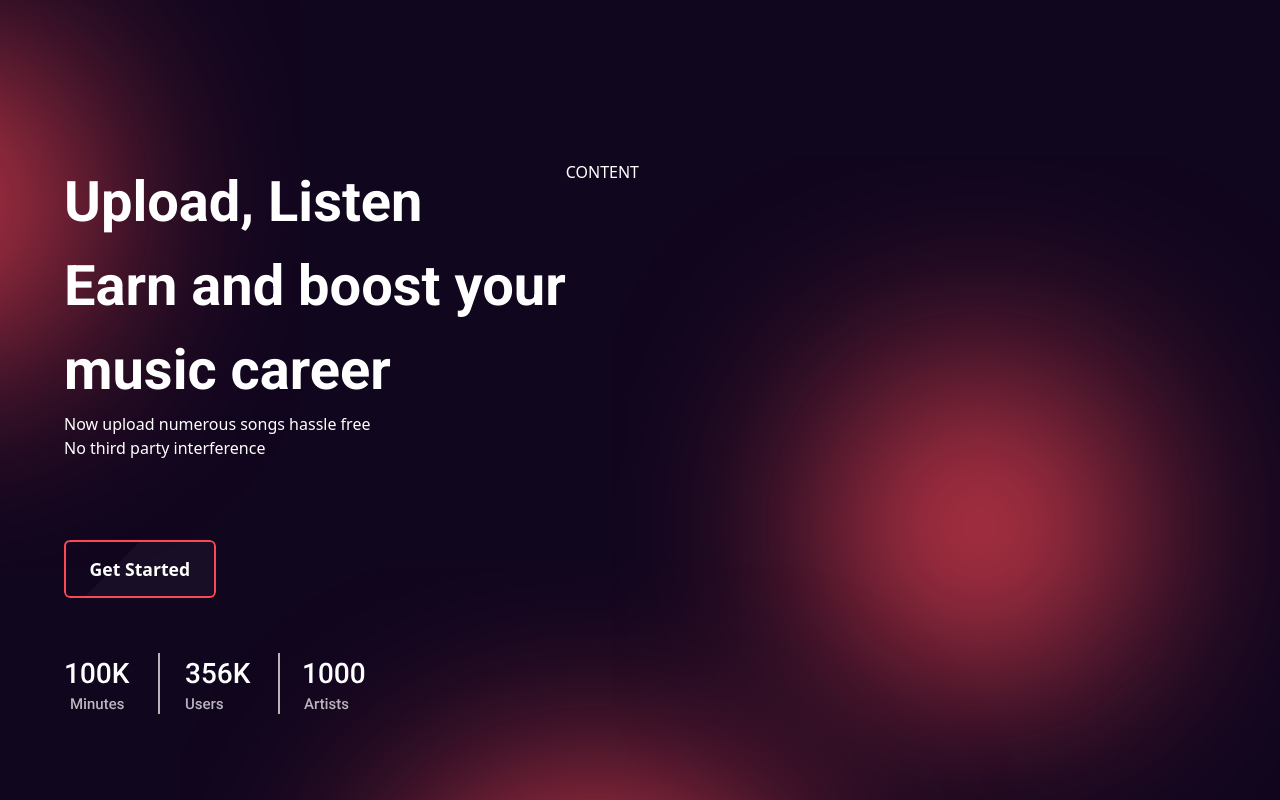
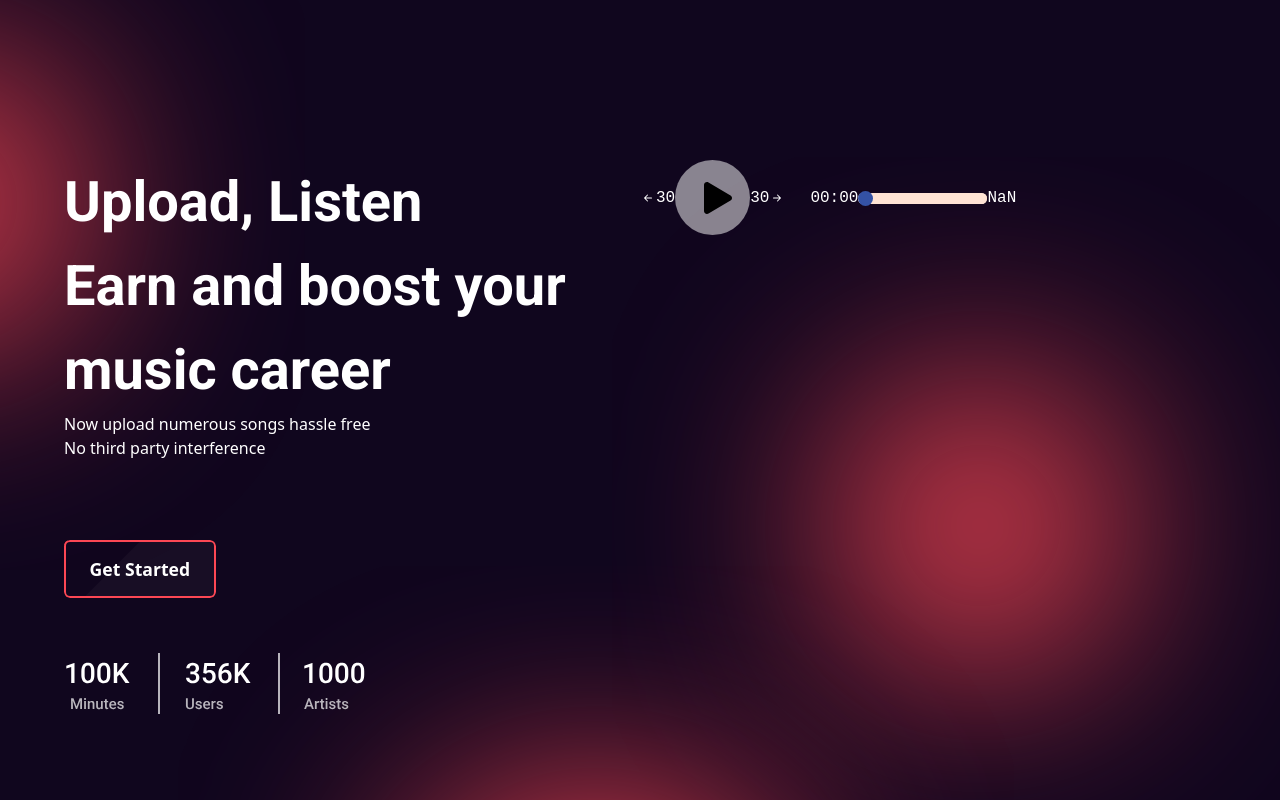
Before and after one commit to pratham-bhatnagar/IndieHub, a React (Create React App) app: page / in a window 1280 px wide. Built offline with nearby package versions, Linux system fonts and the light colour scheme.

Commit message:
:sparkles: add music player
add music player

```diff
--- a/package.json
+++ b/package.json
@@ -10,6 +10,8 @@
     "postcss": "^8.4.6",
     "react": "^17.0.2",
     "react-dom": "^17.0.2",
+    "react-icons": "^4.3.1",
+    "react-jinke-music-player": "^4.24.2",
     "react-scripts": "5.0.0",
     "tailwindcss": "^3.0.23",
     "web-vitals": "^2.1.4"
--- a/src/App.js
+++ b/src/App.js
@@ -3,6 +3,10 @@
 import AboutUS from './components/AboutUs';
 import TopPlaylists from './components/TopPlaylists';
 import Faq from './components/Faq';
+import React from 'react'
+// import ReactJkMusicPlayer from 'react-jinke-music-player'
+// import 'react-jinke-music-player/assets/index.css'
+
 function App() {
   return (
     <div className="bg-[#10061E] h-[100vh] overflow-x-hidden scrollbar-thin scrollbar-thumb-scrollCol overflow-y-scroll">
@@ -11,8 +15,8 @@
       <AboutUS/>
       <TopPlaylists/>
       <Faq/>
+      {/* <ReactJkMusicPlayer glassBg={true} showDownload={false} showThemeSwitch={false} defaultPlayMode="order"  /> */}
       </div>
-
     </div>
   );
 }
--- /dev/null
+++ b/src/components/AudioPlayer.jsx
@@ -0,0 +1,113 @@
+import React, { useState, useRef, useEffect } from "react";
+import styles from "./AudioPlayer.module.css";
+import { BsArrowLeftShort } from "react-icons/bs";
+import { BsArrowRightShort } from "react-icons/bs";
+import { FaPlay } from "react-icons/fa";
+import { FaPause } from "react-icons/fa";
+
+const AudioPlayer = () => {
+  // state
+  const [isPlaying, setIsPlaying] = useState(false);
+  const [duration, setDuration] = useState(0);
+  const [currentTime, setCurrentTime] = useState(0);
+
+  // references
+  const audioPlayer = useRef(); // reference our audio component
+  const progressBar = useRef(); // reference our progress bar
+  const animationRef = useRef(); // reference the animation
+
+  useEffect(() => {
+    const seconds = Math.floor(audioPlayer.current.duration);
+    setDuration(seconds);
+    progressBar.current.max = seconds;
+  }, [audioPlayer?.current?.loadedmetadata, audioPlayer?.current?.readyState]);
+
+  const calculateTime = (secs) => {
+    const minutes = Math.floor(secs / 60);
+    const returnedMinutes = minutes < 10 ? `0${minutes}` : `${minutes}`;
+    const seconds = Math.floor(secs % 60);
+    const returnedSeconds = seconds < 10 ? `0${seconds}` : `${seconds}`;
+    return `${returnedMinutes}:${returnedSeconds}`;
+  };
+
+  const togglePlayPause = () => {
+    const prevValue = isPlaying;
+    setIsPlaying(!prevValue);
+    if (!prevValue) {
+      audioPlayer.current.play();
+      animationRef.current = requestAnimationFrame(whilePlaying);
+    } else {
+      audioPlayer.current.pause();
+      cancelAnimationFrame(animationRef.current);
+    }
+  };
+
+  const whilePlaying = () => {
+    progressBar.current.value = audioPlayer.current.currentTime;
+    changePlayerCurrentTime();
+    animationRef.current = requestAnimationFrame(whilePlaying);
+  };
+
+  const changeRange = () => {
+    audioPlayer.current.currentTime = progressBar.current.value;
+    changePlayerCurrentTime();
+  };
+
+  const changePlayerCurrentTime = () => {
+    progressBar.current.style.setProperty(
+      "--seek-before-width",
+      `${(progressBar.current.value / duration) * 100}%`
+    );
+    setCurrentTime(progressBar.current.value);
+  };
+
+  const backThirty = () => {
+    progressBar.current.value = Number(progressBar.current.value - 30);
+    changeRange();
+  };
+
+  const forwardThirty = () => {
+    progressBar.current.value = Number(progressBar.current.value + 30);
+    changeRange();
+  };
+
+  return (
+    <div className={styles.audioPlayer}>
+      <audio
+        ref={audioPlayer}
+        src="https://cdn.simplecast.com/audio/cae8b0eb-d9a9-480d-a652-0defcbe047f4/episodes/af52a99b-88c0-4638-b120-d46e142d06d3/audio/500344fb-2e2b-48af-be86-af6ac341a6da/default_tc.mp3"
+        preload="metadata"
+      ></audio>
+      <button className={styles.forwardBackward} onClick={backThirty}>
+        <BsArrowLeftShort /> 30
+      </button>
+      <button onClick={togglePlayPause} className={styles.playPause}>
+        {isPlaying ? <FaPause /> : <FaPlay className={styles.play} />}
+      </button>
+      <button className={styles.forwardBackward} onClick={forwardThirty}>
+        30 <BsArrowRightShort />
+      </button>
+
+      {/* current time */}
+      <div className={styles.currentTime}>{calculateTime(currentTime)}</div>
+
+      {/* progress bar */}
+      <div>
+        <input
+          type="range"
+          className={styles.progressBar}
+          defaultValue="0"
+          ref={progressBar}
+          onChange={changeRange}
+        />
+      </div>
+
+      {/* duration */}
+      <div className={styles.duration}>
+        {duration && !isNaN(duration) && calculateTime(duration)}
+      </div>
+    </div>
+  );
+};
+
+export { AudioPlayer };
--- /dev/null
+++ b/src/components/AudioPlayer.module.css
@@ -0,0 +1,153 @@
+.audioPlayer {
+  --primary: #ffffff81;
+  --secondary: #000000;
+
+  align-items: center;
+  display: flex;
+  width: 700px;
+}
+
+.forwardBackward {
+  background: none;
+  border: none;
+  display: flex;
+  align-items: center;
+  font-family: monospace;
+  font-size: 16px;
+  cursor: pointer;
+}
+
+.forwardBackward:hover {
+  color: var(--primary);
+}
+
+.playPause {
+  background: var(--primary);
+  border: none;
+  border-radius: 50%;
+  width: 75px;
+  height: 75px;
+  font-size: 32px;
+  color: var(--secondary);
+  display: flex;
+  justify-content: center;
+  align-items: center;
+}
+
+.play {
+  position: relative;
+  left: 5px;
+}
+
+.currentTime,
+.duration {
+  font-family: monospace;
+  font-size: 16px;
+}
+
+.currentTime {
+  margin-left: 25px;
+}
+
+.progressBar {
+  --bar-bg: #ffe3d4;
+  --seek-before-width: 0;
+  --seek-before-color: #ffc2a1;
+  --knobby: #3452a5;
+  --selectedKnobby: #26c9c3;
+
+  appearance: none;
+  background: var(--bar-bg);
+  border-radius: 10px;
+  position: relative;
+  width: 100%;
+  height: 11px;
+  outline: none;
+}
+
+/* progress bar - safari */
+.progressBar::-webkit-slider-runnable-track {
+  background: var(--bar-bg);
+  border-radius: 10px;
+  position: relative;
+  width: 100%;
+  height: 11px;
+  outline: none;
+}
+
+/* progress bar - firefox */
+.progressBar::-moz-range-track {
+  background: var(--bar-bg);
+  border-radius: 10px;
+  position: relative;
+  width: 100%;
+  height: 11px;
+  outline: none;
+}
+
+.progressBar::-moz-focus-outer {
+  border: 0;
+}
+
+/* progress bar - chrome and safari */
+.progressBar::before {
+  content: "";
+  height: 11px;
+  width: var(--seek-before-width);
+  background-color: var(--seek-before-color);
+  border-top-left-radius: 10px;
+  border-bottom-left-radius: 10px;
+  position: absolute;
+  top: 0;
+  left: 0;
+  z-index: 2;
+  cursor: pointer;
+}
+
+/* progress bar - firefox */
+.progressBar::-moz-range-progress {
+  background-color: var(--seek-before-color);
+  border-top-left-radius: 10px;
+  border-bottom-left-radius: 10px;
+  height: 11px;
+}
+
+/* knobby - chrome and safari */
+.progressBar::-webkit-slider-thumb {
+  -webkit-appearance: none;
+  height: 15px;
+  width: 15px;
+  border-radius: 50%;
+  border: none;
+  background-color: var(--knobby);
+  cursor: pointer;
+  position: relative;
+  margin: -2px 0 0 0;
+  z-index: 3;
+  box-sizing: border-box;
+}
+
+/* knobby while dragging - chrome and safari */
+.progressBar:active::-webkit-slider-thumb {
+  transform: scale(1.2);
+  background: var(--selectedKnobby);
+}
+
+/* knobby - firefox */
+.progressBar::-moz-range-thumb {
+  height: 15px;
+  width: 15px;
+  border-radius: 50%;
+  border: transparent;
+  background-color: var(--knobby);
+  cursor: pointer;
+  position: relative;
+  z-index: 3;
+  box-sizing: border-box;
+}
+
+/* knobby while dragging - firefox */
+.progressBar:active::-moz-range-thumb {
+  transform: scale(1.2);
+  background: var(--selectedKnobby);
+}
--- a/src/components/Hero.jsx
+++ b/src/components/Hero.jsx
@@ -1,3 +1,4 @@
+import { AudioPlayer } from "./AudioPlayer";
 export default function Hero() {
   return (
     <div className="relative z-0">
@@ -34,7 +35,7 @@
             <img src="/Stats.svg" className="mt-[6vh]" />
           </div>
           <div>
-            <p>CONTENT</p>
+            <AudioPlayer />
           </div>
         </div>
       </div>
--- a/tailwind.config.js
+++ b/tailwind.config.js
@@ -11,5 +11,5 @@
   variants: {
     extend: {animation: ["motion-safe"]},
   },
-  plugins: [require("tailwind-scrollbar")],
+  // plugins: [require("tailwind-scrollbar")],
 }
```
Also changed, not shown: 1 other file (tests, documents, lock files or other folders).
